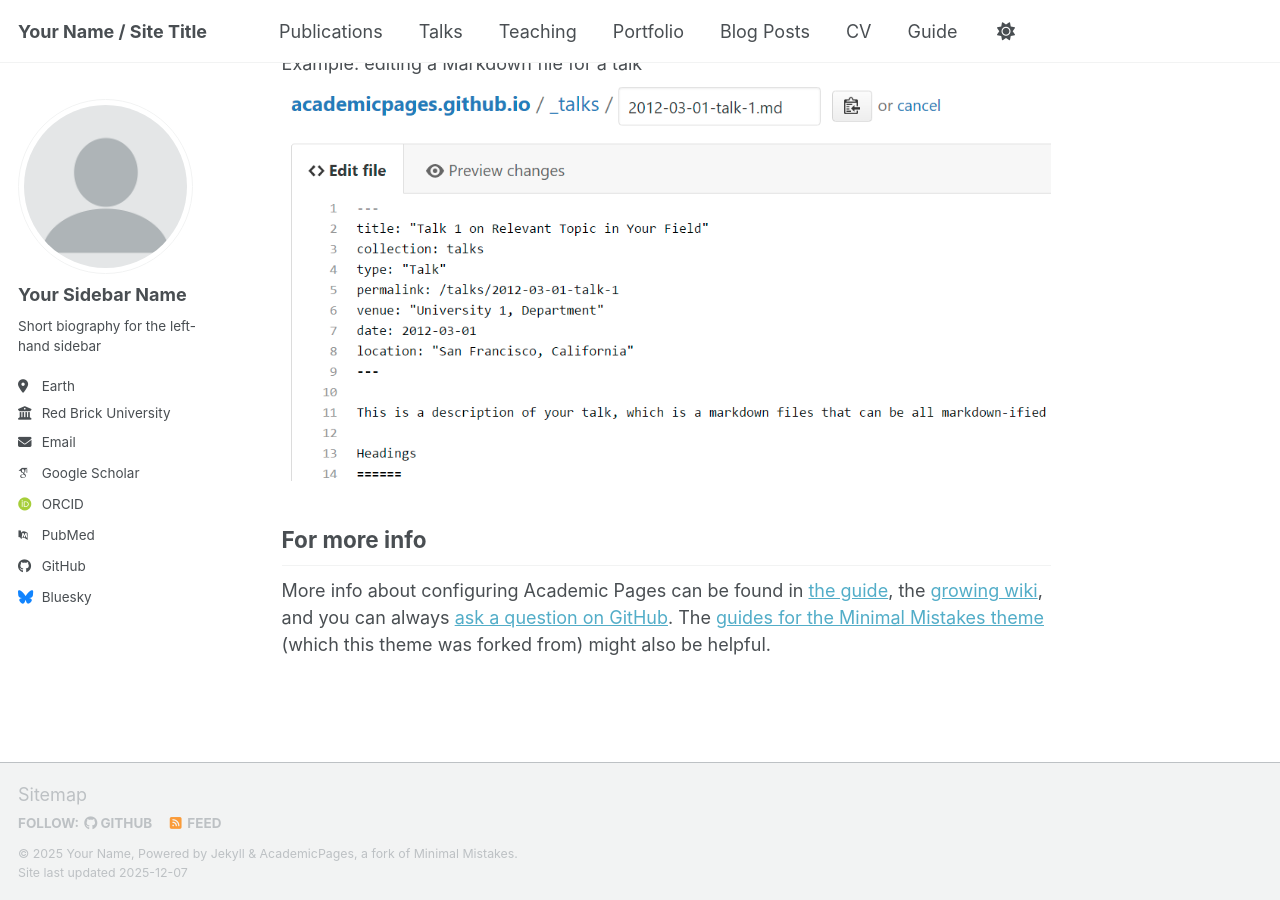
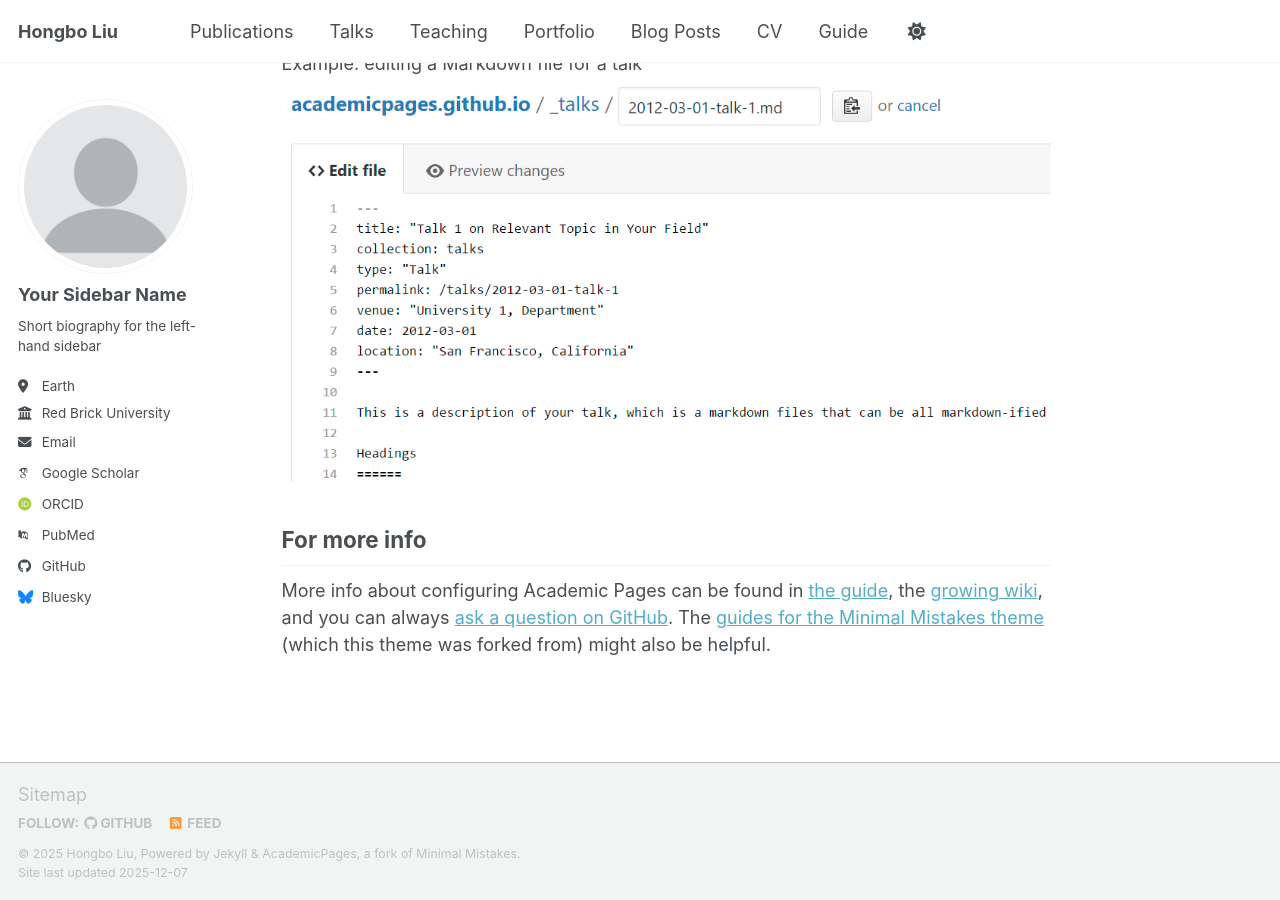
Before and after one commit to Alexios-hub/Alexios-hub.github.io, a Jekyll site: the page built from _pages/about.md, in a window 1280 px wide and 900 px high, scrolled down 2718 px. Built offline with Jekyll 4.4.1, drawn with Linux system fonts in a browser that asks for light colours; some web fonts are replaced; a script bundle is joined from its source files by our own code; library files that are not in the unit come from our copies; some of the changed lines change nothing that is shown.

Commit message:
Update _config.yml

```diff
--- a/_config.yml
+++ b/_config.yml
@@ -9,10 +9,10 @@
 # Basic Site Settings
 locale                   : "en-US"
 site_theme               : "default" # Currently available options are "default", "air"
-title                    : "Your Name / Site Title"
+title                    : "Hongbo Liu"
 title_separator          : "-"
-name                     : &name "Your Name"
-description              : &description "Your Name's academic portfolio"   # Update this with a general description of your site, this is the default if not overridden by a page
+name                     : &name "Hongbo Liu"
+description              : &description "Hi there! I am currently a third-year Ph.D. student at the School of Computer Science, Tongji University, advised by Prof. Shengjie Zhao. My research interests lie in multimodal understanding and generation. My CV is available here (I will provide a hyperlink). Before starting my Ph.D., I received my B.Eng. degree from the School of Software Engineering at Tongji University. My current research focuses on multimodal understanding and generation."   # Update this with a general description of your site, this is the default if not overridden by a page
 url                      : https://academicpages.github.io # The base hostname & protocol for your site e.g. "https://[your GitHub username].github.io",
                                                            # or if you already have some other page hosted on Github then use "https://[your GitHub username].github.io/[Your Repo Name]"
 baseurl                  : "" # the subpath of your site, e.g. "/blog"
```
